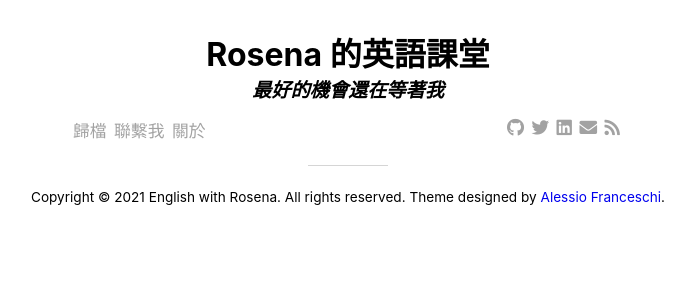
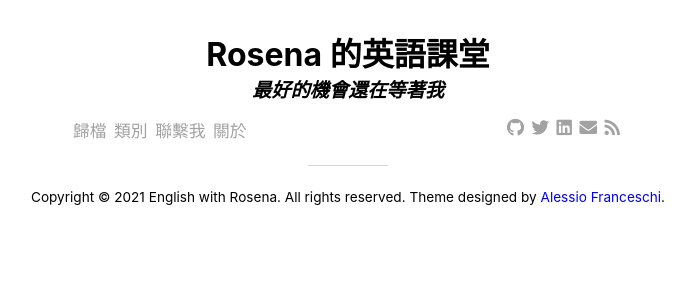
Before and after one commit to englishwithrosena/englishwithrosena.github.io, a Jekyll site: the page built from index.html, in a window 1280 px wide. Shown: the top 300 px of the page, without its empty margins (292-987 px from the left). Built offline with Jekyll 4.4.1, drawn with Linux system fonts in a browser that asks for light colours; nearby versions of some CDN libraries; the list of posts is cut into pages by our own code.

Commit message:
Update pages.yml

```diff
--- a/_data/pages.yml
+++ b/_data/pages.yml
@@ -1,4 +1,5 @@
 pages:
   - {name: '歸檔', url: 'archive.html'}
+  - {name: '類別', url: 'categories.html'}
   - {name: '聯繫我', url: 'contact.html'}
   - {name: '關於', url: 'about.html'}
```
